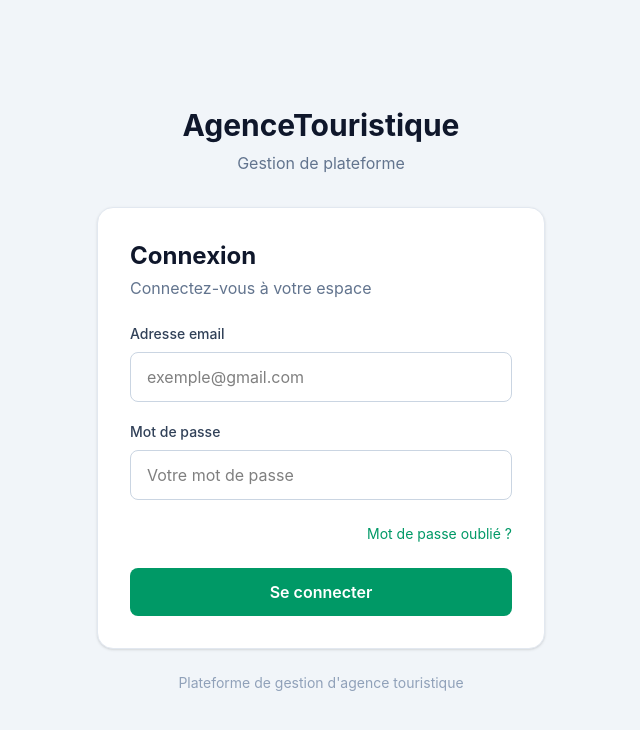
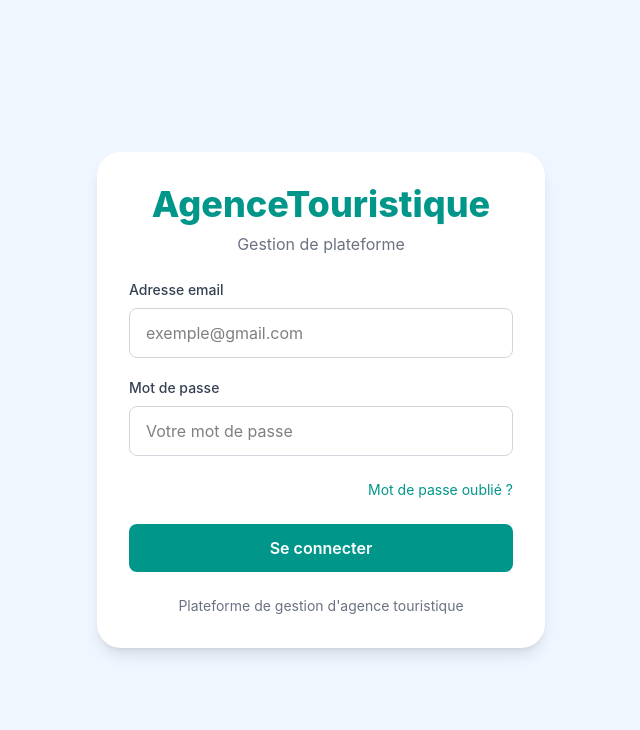
Before and after one commit to Hervesamuel/Agence_Touristique, a React app in the folder Agencetouristique/Frontend/: page /login in a window 1280 px wide. Shown: the top 730 px of the page, without its empty margins (319-959 px from the left). Built offline with nearby package versions, Linux system fonts and the light colour scheme; the HTML template or start-up script is replaced by a standard one.

Commit message:
Amélioration d'interface d'authentification Login.jsx

```diff
--- a/Agencetouristique/Frontend/src/langue/translations.js
+++ b/Agencetouristique/Frontend/src/langue/translations.js
@@ -16,6 +16,9 @@ import translationsStatistiques from "./translationsStatistiques";
 import translationsReservations from "./translationsReservations";
 import translationsNotifications from "./translationsNotifications";
 import translationsProfil from "./translationsProfil";
+import translationsLogin from "./translationsLogin";
+
+
 const translations = {
   fr: {
     ...translationsCommon.fr,
@@ -36,6 +39,7 @@ const translations = {
     ...translationsReservations.fr,
     ...translationsNotifications.fr,
     ...translationsProfil.fr,
+    ...translationsLogin.fr,
   },
   mg: {
     ...translationsCommon.mg,
@@ -56,6 +60,7 @@ const translations = {
     ...translationsReservations.mg,
     ...translationsNotifications.mg,
     ...translationsProfil.mg,
+    ...translationsLogin.mg,
   },
   en: {
     ...translationsCommon.en,
@@ -76,6 +81,7 @@ const translations = {
     ...translationsReservations.en,
     ...translationsNotifications.en,
     ...translationsProfil.en,
+    ...translationsLogin.en,
   },
 };
 
--- /dev/null
+++ b/Agencetouristique/Frontend/src/langue/translationsLogin.js
@@ -0,0 +1,49 @@
+const translationsLogin = {
+  fr: {
+    login_plateforme_titre: "AgenceTouristique",
+    login_plateforme_soustitre: "Gestion de plateforme",
+    login_connexion_titre: "Connexion",
+    login_connexion_soustitre: "Connectez-vous à votre espace",
+    login_email_label: "Adresse email",
+    login_email_placeholder: "exemple@gmail.com",
+    login_mdp_label: "Mot de passe",
+    login_mdp_placeholder: "Votre mot de passe",
+    login_mdp_oublie: "Mot de passe oublié ?",
+    login_btn: "Se connecter",
+    login_btn_en_cours: "Connexion...",
+    login_erreur_serveur: "Impossible de contacter le serveur. Veuillez réessayer.",
+    login_footer: "Plateforme de gestion d'agence touristique",
+  },
+  mg: {
+    login_plateforme_titre: "AgenceTouristique",
+    login_plateforme_soustitre: "Fitantanana rindrangaisa",
+    login_connexion_titre: "Fidirana",
+    login_connexion_soustitre: "Midira amin'ny faritrao",
+    login_email_label: "Adiresy mailaka",
+    login_email_placeholder: "ohatra@gmail.com",
+    login_mdp_label: "Teny miafina",
+    login_mdp_placeholder: "Ny teny miafinao",
+    login_mdp_oublie: "Hadino ny teny miafina ?",
+    login_btn: "Hiditra",
+    login_btn_en_cours: "Miditra...",
+    login_erreur_serveur: "Tsy afaka mifandray amin'ny mpizara. Andramo indray azafady.",
+    login_footer: "Rindrangaisa fitantanana agansy fizahantany",
+  },
+  en: {
+    login_plateforme_titre: "AgenceTouristique",
+    login_plateforme_soustitre: "Platform management",
+    login_connexion_titre: "Login",
+    login_connexion_soustitre: "Sign in to your account",
+    login_email_label: "Email address",
+    login_email_placeholder: "example@gmail.com",
+    login_mdp_label: "Password",
+    login_mdp_placeholder: "Your password",
+    login_mdp_oublie: "Forgot your password?",
+    login_btn: "Sign in",
+    login_btn_en_cours: "Signing in...",
+    login_erreur_serveur: "Unable to contact the server. Please try again.",
+    login_footer: "Tourism agency management platform",
+  },
+};
+
+export default translationsLogin;
--- a/Agencetouristique/Frontend/src/pages/auth/Login.jsx
+++ b/Agencetouristique/Frontend/src/pages/auth/Login.jsx
@@ -1,41 +1,28 @@
 import { useState } from "react";
 import { useNavigate } from "react-router-dom";
-// Importation du service d'authentification
 import { login } from "../../services/authService";
-
+import { useLanguage } from "../../contexts/LanguageContext";
 
 function Login() {
   const navigate = useNavigate();
-  // Gestion des données du formulaire
+  const { t } = useLanguage();
   const [email, setEmail] = useState("");
   const [mdp, setMdp] = useState("");
-
-  // Gestion du chargement
   const [loading, setLoading] = useState(false);
-
-  // Gestion des erreurs
   const [error, setError] = useState("");
 
-  // Gestion de la connexion
   const handleLogin = async (e) => {
     e.preventDefault();
-
     setError("");
     setLoading(true);
 
     try {
-      // Appel du service d'authentification
       const data = await login(email, mdp);
-
-      // Affichage des informations reçues
       console.log("Connexion réussie :", data);
-
-     // Redirection vers le Dashboard
       navigate("/dashboard", { replace: true });
-    }  catch (error) {
-  // Affichage d'un message adapté à l'erreur
+    } catch (error) {
       if (error.message === "Failed to fetch") {
-        setError("Impossible de contacter le serveur. Veuillez réessayer.");
+        setError(t("login_erreur_serveur"));
       } else {
         setError(error.message);
       }
@@ -45,114 +32,74 @@ function Login() {
   };
 
   return (
-    <div className="min-h-screen bg-slate-100 flex items-center justify-center px-4">
-      <div className="w-full max-w-md">
-
-        {/* Nom de la plateforme */}
-        <div className="text-center mb-8">
-          <h1 className="text-3xl font-bold text-slate-900">
-            AgenceTouristique
-          </h1>
-
-          <p className="text-slate-500 mt-2">
-            Gestion de plateforme
-          </p>
+    <div className="min-h-screen flex items-center justify-center bg-blue-50 px-4">
+      <div className="w-full max-w-md p-8 rounded-3xl bg-white shadow-lg">
+        <div className="text-center mb-6">
+          <h1 className="text-4xl font-extrabold text-teal-600">{t("login_plateforme_titre")}</h1>
+          <p className="text-gray-500 mt-2">{t("login_plateforme_soustitre")}</p>
         </div>
 
-        {/* Formulaire de connexion */}
-        <div className="bg-white rounded-2xl shadow-sm border border-slate-200 p-8">
-
-          <div className="mb-6">
-            <h2 className="text-2xl font-bold text-slate-900">
-              Connexion
-            </h2>
-
-            <p className="text-slate-500 mt-1">
-              Connectez-vous à votre espace
-            </p>
-          </div>
-
-          {/* Message d'erreur */}
         {error && (
-            <div className="mb-5 rounded-lg bg-red-50 border border-red-200 px-4 py-3 text-sm text-red-600">
+          <div className="mb-5 rounded-lg bg-red-50 border border-red-200 text-red-600 p-4">
             {error}
           </div>
         )}
 
         <form onSubmit={handleLogin}>
-
-            {/* Email */}
           <div className="mb-5">
-              <label
-                htmlFor="email"
-                className="block text-sm font-medium text-slate-700 mb-2"
-              >
-                Adresse email
+            <label htmlFor="email" className="block text-sm font-medium text-gray-700 mb-2">
+              {t("login_email_label")}
             </label>
-
             <input
               id="email"
               type="email"
               value={email}
               onChange={(e) => setEmail(e.target.value)}
-                placeholder="exemple@gmail.com"
+              placeholder={t("login_email_placeholder")}
               required
-                className="w-full rounded-lg border border-slate-300 px-4 py-3 outline-none focus:border-emerald-500 focus:ring-2 focus:ring-emerald-100"
+              className="w-full px-4 py-3 border border-gray-300 rounded-lg focus:outline-none focus:ring-2 focus:ring-teal-500"
             />
           </div>
 
-            {/* Mot de passe */}
           <div className="mb-6">
-              <label
-                htmlFor="mdp"
-                className="block text-sm font-medium text-slate-700 mb-2"
-              >
-                Mot de passe
+            <label htmlFor="mdp" className="block text-sm font-medium text-gray-700 mb-2">
+              {t("login_mdp_label")}
             </label>
-
             <input
               id="mdp"
               type="password"
               value={mdp}
               onChange={(e) => setMdp(e.target.value)}
-                placeholder="Votre mot de passe"
+              placeholder={t("login_mdp_placeholder")}
               required
-                className="w-full rounded-lg border border-slate-300 px-4 py-3 outline-none focus:border-emerald-500 focus:ring-2 focus:ring-emerald-100"
+              className="w-full px-4 py-3 border border-gray-300 rounded-lg focus:outline-none focus:ring-2 focus:ring-teal-500"
             />
           </div>
 
-            {/* Mot de passe oublié */}
           <div className="flex justify-end mb-6">
             <button
               type="button"
-                className="text-sm text-emerald-600 hover:text-emerald-700"
+              className="text-sm text-teal-600 hover:underline"
             >
-                Mot de passe oublié ?
+              {t("login_mdp_oublie")}
             </button>
           </div>
 
-            {/* Bouton de connexion */}
           <button
             type="submit"
             disabled={loading}
-              className="w-full rounded-lg bg-emerald-600 py-3 font-semibold text-white transition hover:bg-emerald-700 disabled:opacity-60"
+            className={`w-full py-3 font-semibold text-white rounded-lg transition ${loading ? 'bg-gray-400' : 'bg-teal-600 hover:bg-teal-700'}`}
           >
-              {loading ? "Connexion..." : "Se connecter"}
+            {loading ? t("login_btn_en_cours") : t("login_btn")}
           </button>
+        </form>
 
-          </form>
-        </div>
-
-        <p className="text-center text-sm text-slate-400 mt-6">
-          Plateforme de gestion d'agence touristique
+        <p className="text-center text-sm text-gray-500 mt-6">
+          {t("login_footer")}
         </p>
-
       </div>
     </div>
   );
-
 }
 
-
-
 export default Login;
```
Lines whose indentation alone changed are shown as unchanged.
